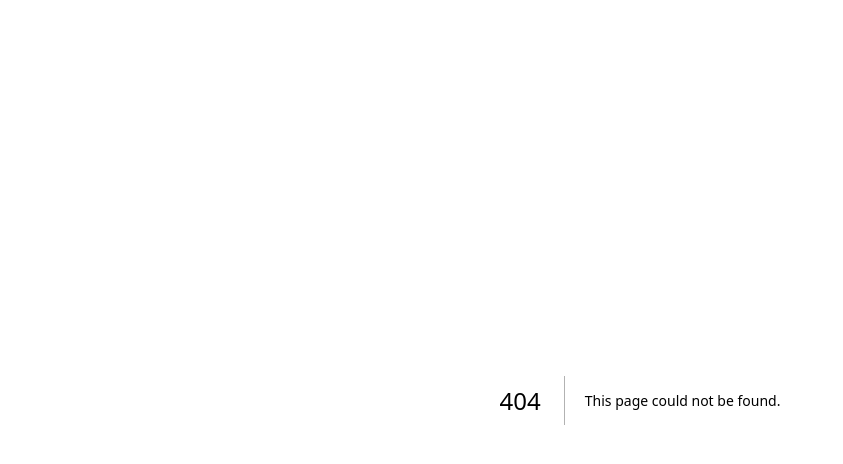
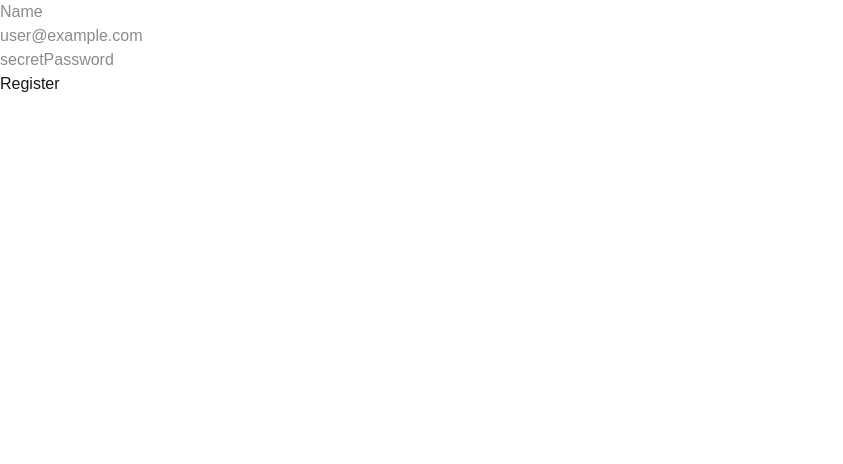
Before and after one commit to VKD-The-Tester/WP_Practical_Project, a Next.js app: page /register in a window 1280 px wide. Before the commit this address had no page. Shown: the top 464 px of the page, without its empty margins (0-843 px from the left). Built offline with nearby package versions, Linux system fonts and the light colour scheme.

Commit message:
Setup the initial structure for the login and register pages.

```diff
--- /dev/null
+++ b/app/login/LoginForm.tsx
@@ -0,0 +1,40 @@
+"use client";
+
+import { useFormStatus } from "react-dom";
+
+const LoginForm = () => {
+  return (
+    <form>
+      <div>
+        <input
+          type="email"
+          name="email"
+          id="loginEmail"
+          placeholder="user@example.com"
+        />
+      </div>
+      <div>
+        <input
+          type="password"
+          name="password"
+          id="loginPassword"
+          placeholder="secretPassword"
+        />
+      </div>
+      <div>
+        <LoginButton />
+      </div>
+    </form>
+  );
+};
+
+const LoginButton = () => {
+  const { pending } = useFormStatus();
+  return (
+    <button disabled={pending} type="submit">
+      Login
+    </button>
+  );
+};
+
+export default LoginForm;
--- /dev/null
+++ b/app/login/page.tsx
@@ -0,0 +1,7 @@
+import LoginForm from "./LoginForm";
+
+const login = () => {
+  return <LoginForm />;
+};
+
+export default login;
--- /dev/null
+++ b/app/register/RegisterForm.tsx
@@ -0,0 +1,46 @@
+"use client";
+
+import { useFormStatus } from "react-dom";
+
+const RegisterForm = () => {
+  return (
+    <form>
+      <div>
+        <input type="text" name="name" id="registerName" placeholder="Name" />
+      </div>
+
+      <div>
+        <input
+          type="email"
+          name="email"
+          id="registerEmail"
+          placeholder="user@example.com"
+        />
+      </div>
+
+      <div>
+        <input
+          type="password"
+          name="password"
+          id="registerPassword"
+          placeholder="secretPassword"
+        />
+      </div>
+
+      <div>
+        <RegisterButton />
+      </div>
+    </form>
+  );
+};
+
+const RegisterButton = () => {
+  const { pending } = useFormStatus();
+  return (
+    <button disabled={pending} type="submit">
+      Register
+    </button>
+  );
+};
+
+export default RegisterForm;
--- /dev/null
+++ b/app/register/page.tsx
@@ -0,0 +1,7 @@
+import RegisterForm from "./RegisterForm";
+
+const register = () => {
+  return <RegisterForm />;
+};
+
+export default register;
```
